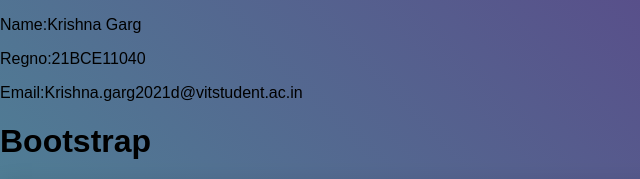
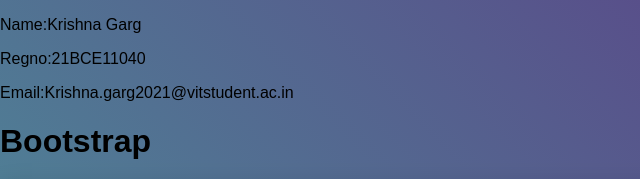
Before and after one commit to krishnaxgarg/MERN2, a plain HTML site: page index.html in a window 1280 px wide. Shown: the top 179 px of the page, 0-640 px from the left. Drawn offline with Linux system fonts and the light colour scheme.

Commit message:
Update index.html

```diff
--- a/index.html
+++ b/index.html
@@ -8,7 +8,7 @@
 <body>
     <p>Name:Krishna Garg</p>
     <p>    Regno:21BCE11040 </p>
-     <p>Email:Krishna.garg2021d@vitstudent.ac.in</p>
+     <p>Email:Krishna.garg2021@vitstudent.ac.in</p>
     <h1>Bootstrap</h1>
     <table border="1">
         <tr>
```
